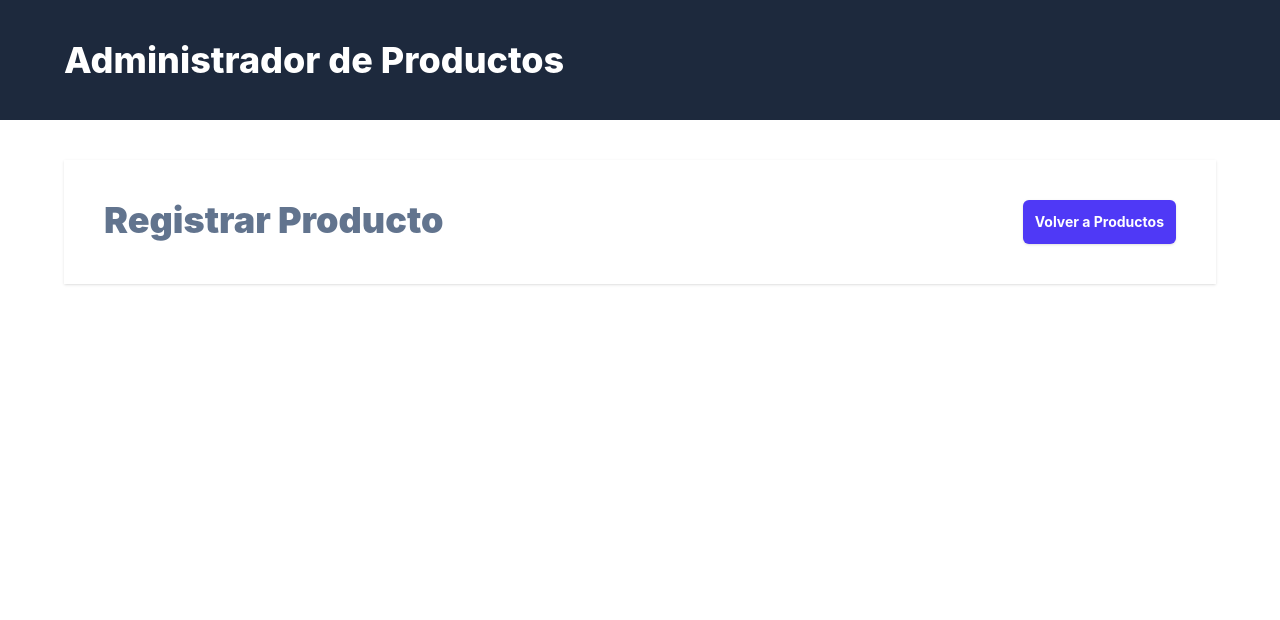
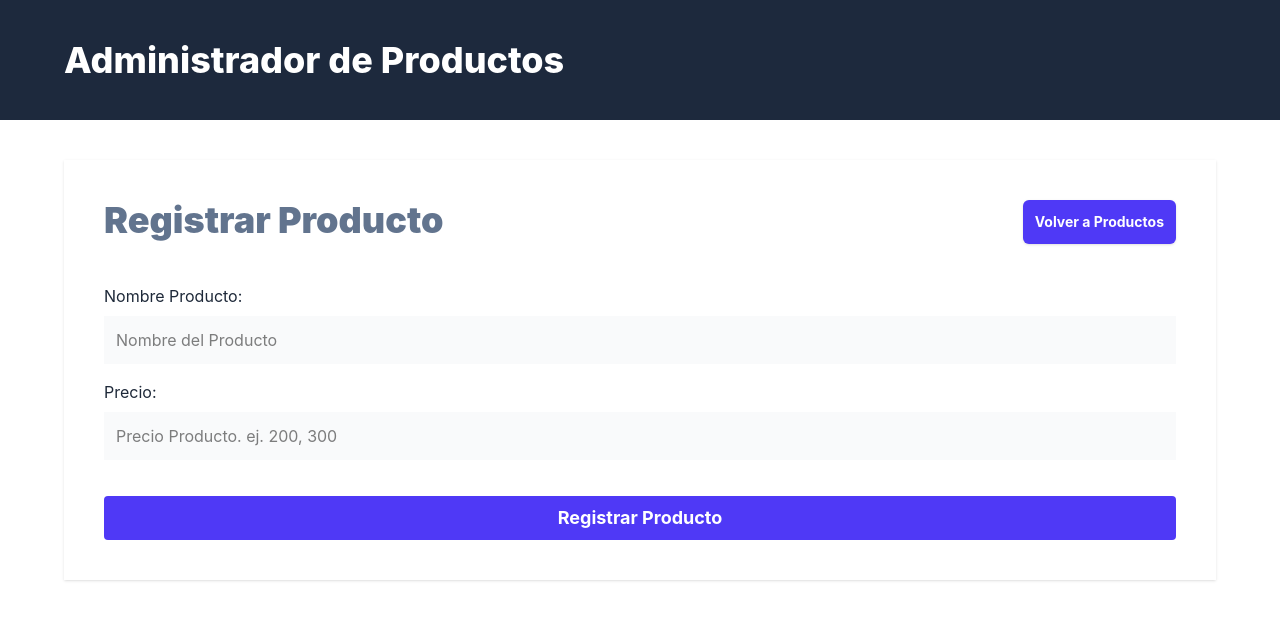
Before and after one commit to Shoul136/fullstack_node_react_typescript, a React (Vite) app in the folder client/: page /productos/nuevo in a window 1280 px wide. Shown: the top 620 px of the page. Built offline with nearby package versions, Linux system fonts and the light colour scheme.

Commit message:
feat: Código implementando Action con Data Router para enviar datos a traves de mis vistas > router #7

```diff
--- a/client/src/router.tsx
+++ b/client/src/router.tsx
@@ -1,7 +1,7 @@
 import { createBrowserRouter } from "react-router-dom";
 import Layout from "./layout/Layout";
 import Products from "./views/Products";
-import NewProduct from "./views/NewProduct";
+import NewProduct, { action as newProductAction } from "./views/NewProduct";
 
 export const router = createBrowserRouter([
     {
@@ -14,7 +14,8 @@
             },
             {
                 path: 'productos/nuevo',
-                element: <NewProduct />
+                element: <NewProduct />,
+                action: newProductAction
             }
         ]
     },
--- a/client/src/views/NewProduct.tsx
+++ b/client/src/views/NewProduct.tsx
@@ -1,6 +1,12 @@
-import { Link } from "react-router-dom";
+import { Link, Form } from "react-router-dom";
+
+export async function action(){
+    console.log('Desde Action ...')
+    return {}
+}
 
 export default function NewProduct() {
+
     return (
         <>
             <div className="flex justify-between">
@@ -12,6 +18,44 @@
                     Volver a Productos
                 </Link>
             </div>
+
+            <Form
+                className="mt-10"
+                method="POST"
+            >
+
+                <div className="mb-4">
+                    <label
+                        className="text-gray-800"
+                        htmlFor="name"
+                    >Nombre Producto:</label>
+                    <input
+                        id="name"
+                        type="text"
+                        className="mt-2 block w-full p-3 bg-gray-50"
+                        placeholder="Nombre del Producto"
+                        name="name"
+                    />
+                </div>
+                <div className="mb-4">
+                    <label
+                        className="text-gray-800"
+                        htmlFor="price"
+                    >Precio:</label>
+                    <input
+                        id="price"
+                        type="number"
+                        className="mt-2 block w-full p-3 bg-gray-50"
+                        placeholder="Precio Producto. ej. 200, 300"
+                        name="price"
+                    />
+                </div>
+                <input
+                    type="submit"
+                    className="mt-5 w-full bg-indigo-600 p-2 text-white font-bold text-lg cursor-pointer rounded"
+                    value="Registrar Producto"
+                />
+            </Form>
         </>
     )
 }
```
Lines whose indentation alone changed are shown as unchanged.
